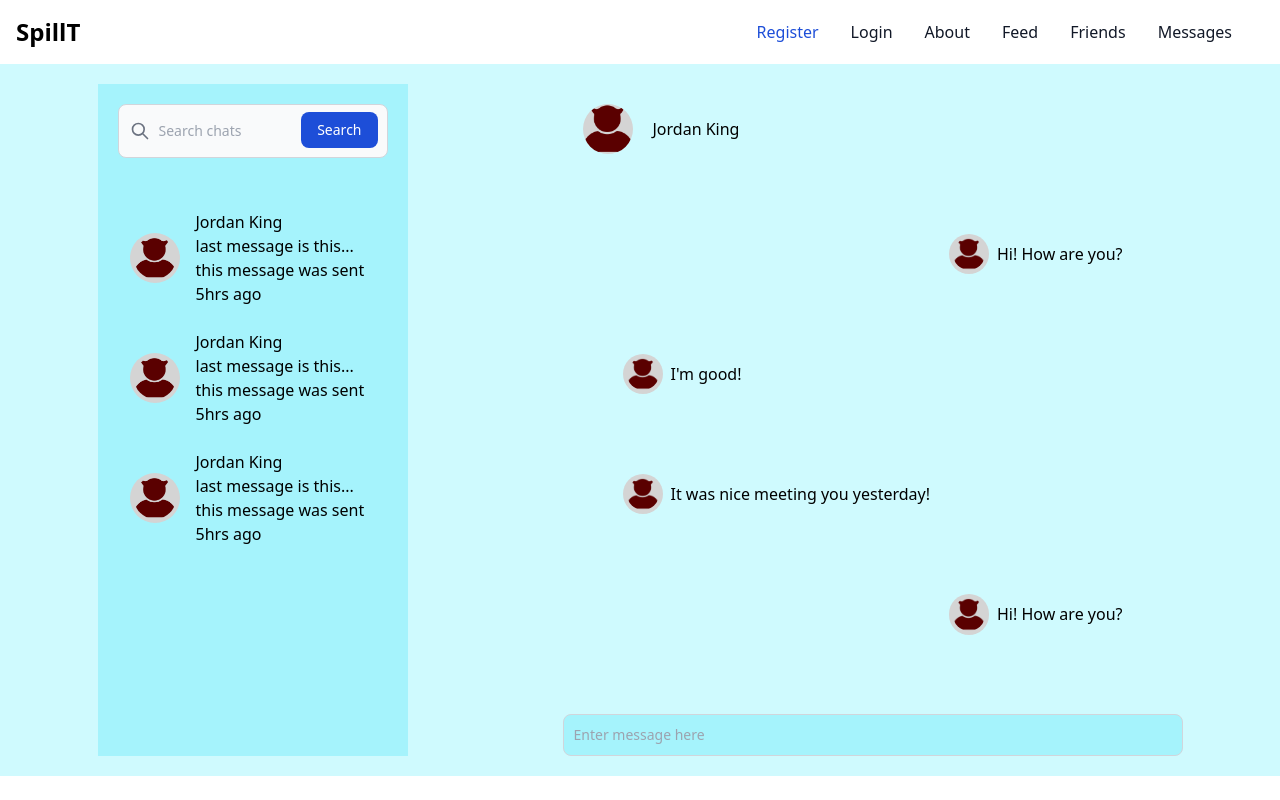
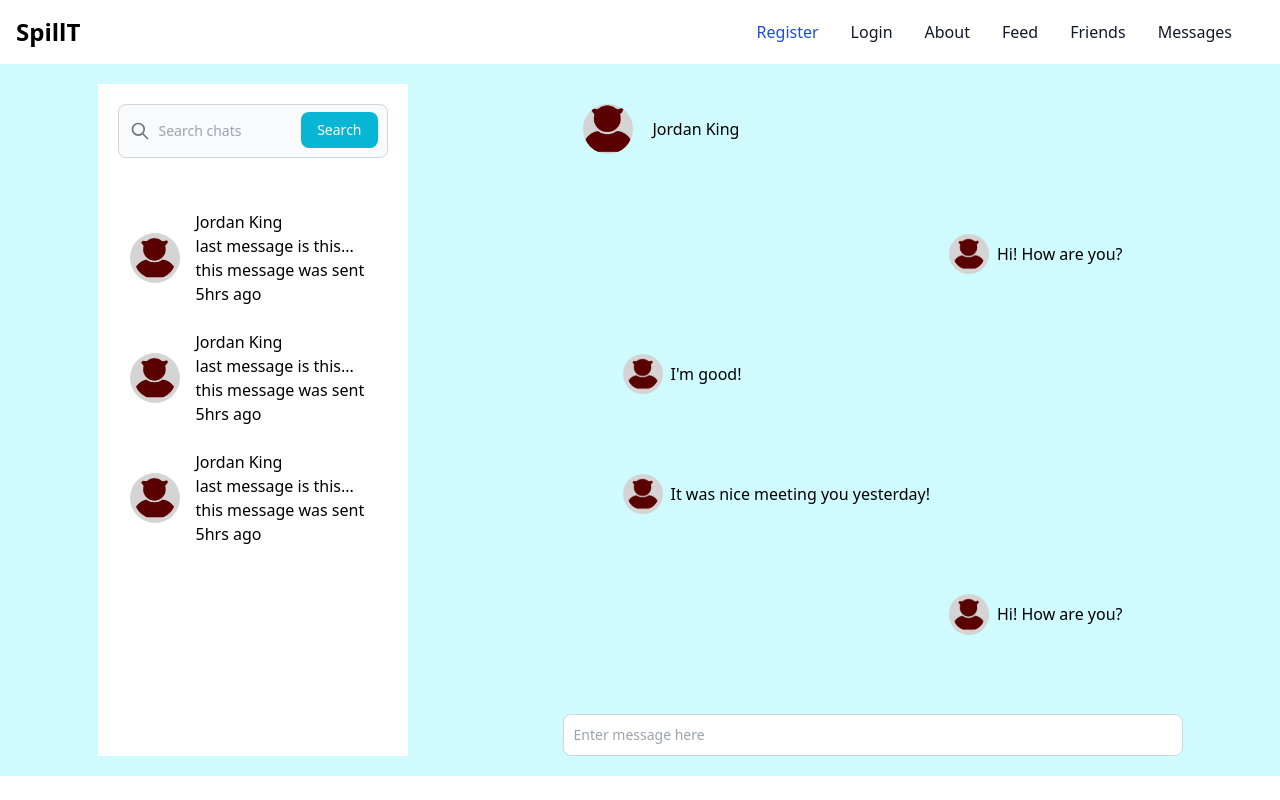
Before and after one commit to momoiyer/spillT, a Next.js app in the folder front-end/: page /messages in a window 1280 px wide. Built offline with nearby package versions, Linux system fonts and the light colour scheme.

Commit message:
update color theme

```diff
--- a/front-end/components/messages/ChatFriendSearch.tsx
+++ b/front-end/components/messages/ChatFriendSearch.tsx
@@ -9,7 +9,7 @@ const ChatFriendSearch = (props: chatProp) => {
             <svg aria-hidden="true" className="w-5 h-5 text-gray-500 dark:text-gray-400" fill="none" stroke="currentColor" viewBox="0 0 24 24" xmlns="http://www.w3.org/2000/svg"><path stroke-linecap="round" stroke-linejoin="round" stroke-width="2" d="M21 21l-6-6m2-5a7 7 0 11-14 0 7 7 0 0114 0z"></path></svg>
           </div>
           <input type="search" id="default-search" className="block w-full p-4 pl-10 text-sm text-gray-900 border border-gray-300 rounded-lg bg-gray-50 focus:ring-blue-500 focus:border-blue-500 dark:bg-gray-700 dark:border-gray-600 dark:placeholder-gray-400 dark:text-white dark:focus:ring-blue-500 dark:focus:border-blue-500" placeholder="Search chats" required />
-          <button type="submit" className="text-white absolute right-2.5 bottom-2.5 bg-blue-700 hover:bg-blue-800 focus:ring-4 focus:outline-none focus:ring-blue-300 font-medium rounded-lg text-sm px-4 py-2 dark:bg-blue-600 dark:hover:bg-blue-700 dark:focus:ring-blue-800">Search</button>
+          <button type="submit" className="text-white absolute right-2.5 bottom-2.5 bg-cyan-500 hover:bg-cyan-600 dark:bg-amber-900 dark:hover:bg-amber-700 focus:ring-4 focus:outline-none focus:ring-blue-300 font-medium rounded-lg text-sm px-4 py-2 ">Search</button>
         </div>
       </form>
 
--- a/front-end/pages/messages.tsx
+++ b/front-end/pages/messages.tsx
@@ -7,7 +7,7 @@ const Messages = () => {
   return (
     <section className="flex justify-around p-5 bg-cyan-100 dark:bg-cyan-800 dark:text-white">
       {/* Left side section with search bar and chat preview */}
-      <article className="basis-1/4 bg-cyan-200 dark:bg-cyan-700">
+      <article className="basis-1/4 bg-white dark:bg-cyan-700">
         <ChatFriendSearch styleClass="p-5" />
         <ChatPreviewList styleClass="p-5" />
       </article>
@@ -22,7 +22,7 @@ const Messages = () => {
           <p className="pl-5">Jordan King</p>
         </div>
         <ChatConversation styleClass="p-5 overflow-y-auto h-[65vh]" />
-        <input type="text" id="first_name" className="bg-cyan-200 border border-gray-300 text-gray-900 text-sm rounded-lg focus:ring-blue-500 focus:border-blue-500 block w-full p-2.5 mt-5 dark:bg-gray-700 dark:border-gray-600 dark:placeholder-gray-400 dark:text-white dark:focus:ring-blue-500 dark:focus:border-blue-500" placeholder="Enter message here" />
+        <input type="text" id="first_name" className="bg-white border border-gray-300 text-gray-900 text-sm rounded-lg focus:ring-blue-500 focus:border-blue-500 block w-full p-2.5 mt-5 dark:bg-gray-700 dark:border-gray-600 dark:placeholder-gray-400 dark:text-white dark:focus:ring-blue-500 dark:focus:border-blue-500" placeholder="Enter message here" />
 
       </article>
     </section>
```
